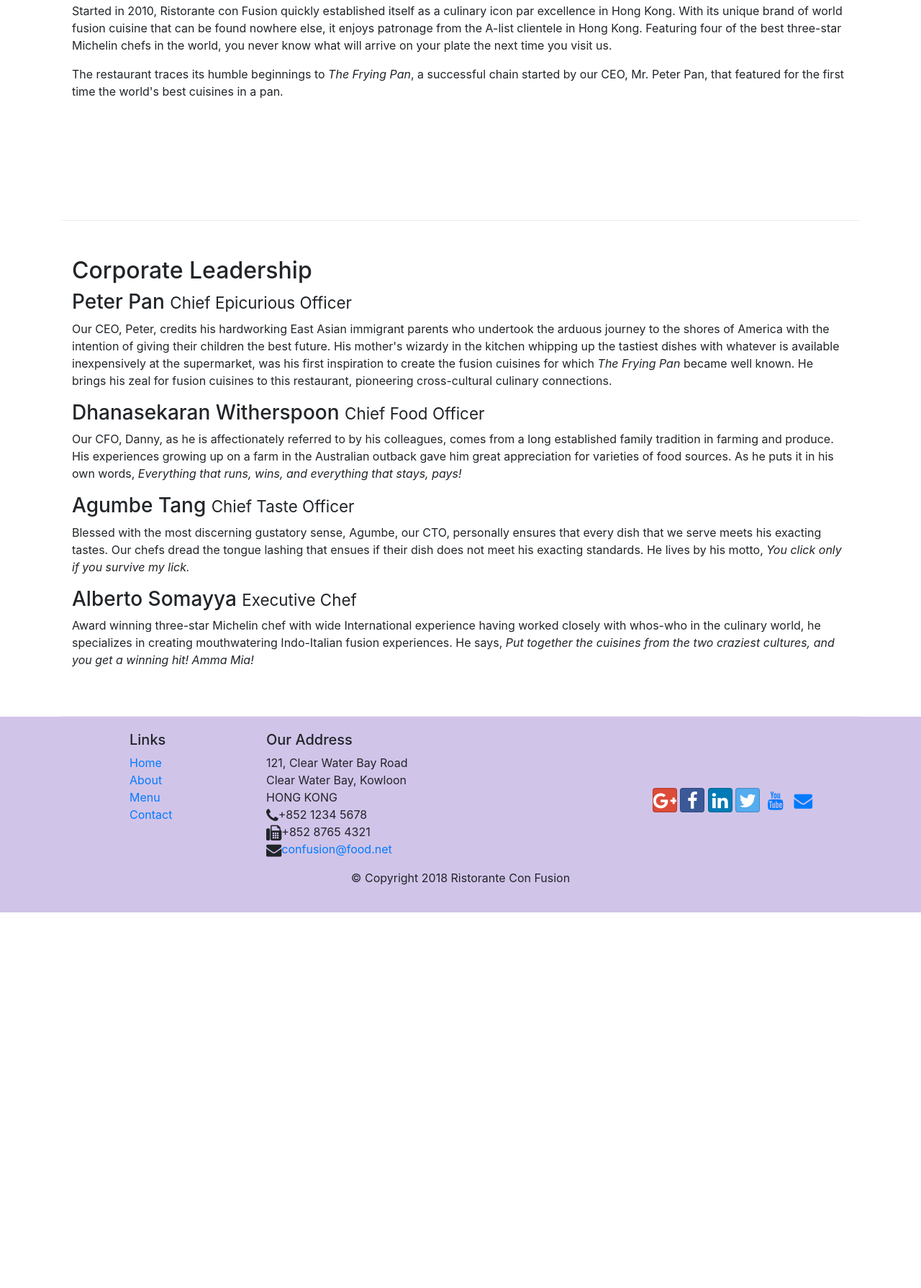
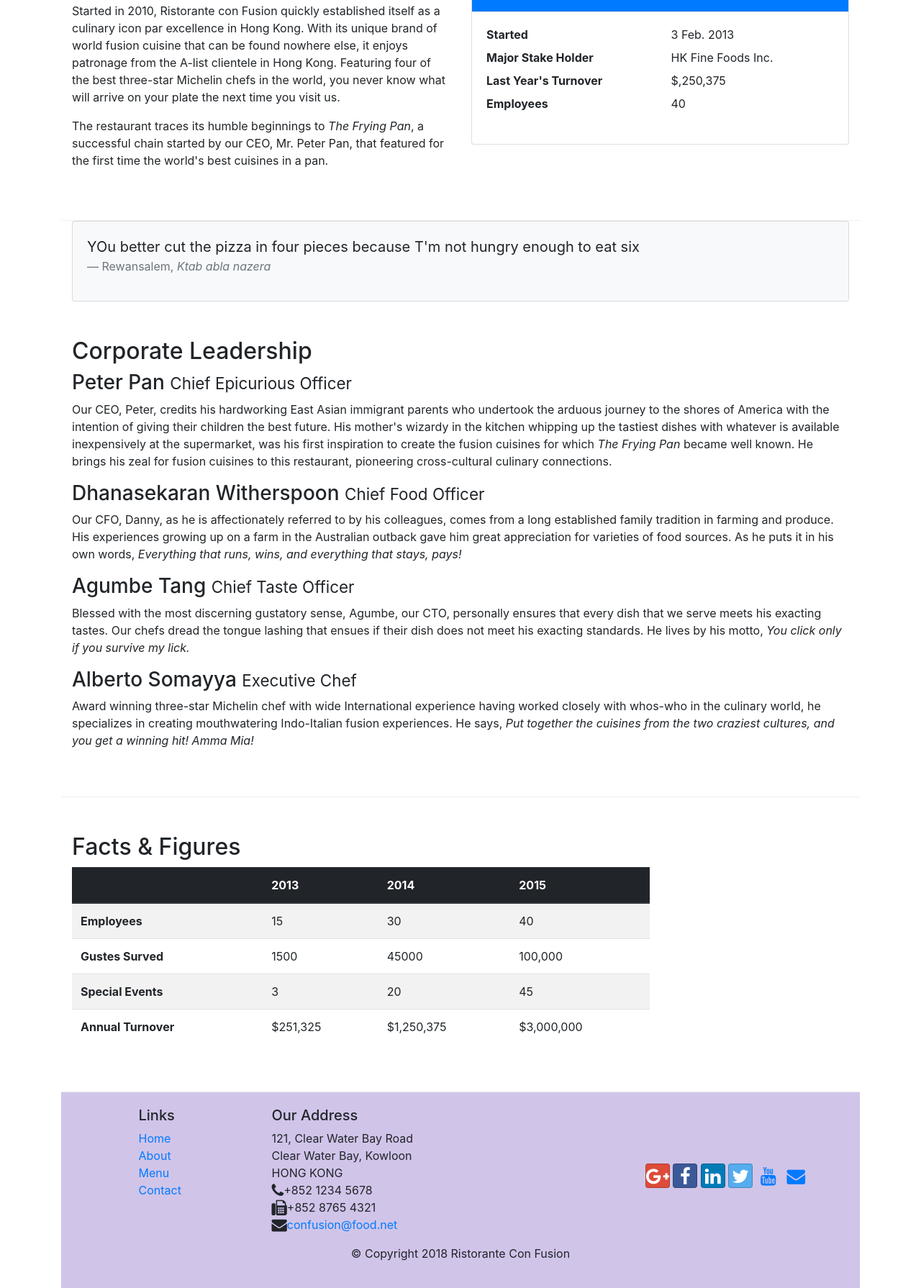
Before and after one commit to ronysalem/Bootstrap4, a website: page aboutus.html in a window 1280 px wide. Shown: the part 582-2372 px from the top of the page at 72% size. Before the commit the page ends 1850 px from the top, so only its background shows below. Drawn offline with nearby package versions, Linux system fonts and the light colour scheme.

Commit message:
bootstrap table and cards

```diff
--- a/aboutus.html
+++ b/aboutus.html
@@ -67,14 +67,47 @@
         </div>
 
         <div class="row row-content">
-            <div class="col-12 col-sm6">
+            <div class="col-12 col-sm-6">
                 <h2>Our History</h2>
                 <p>Started in 2010, Ristorante con Fusion quickly established itself as a culinary icon par excellence in Hong Kong. With its unique brand of world fusion cuisine that can be found nowhere else, it enjoys patronage from the A-list clientele in Hong Kong.  Featuring four of the best three-star Michelin chefs in the world, you never know what will arrive on your plate the next time you visit us.</p>
                 <p>The restaurant traces its humble beginnings to <em>The Frying Pan</em>, a successful chain started by our CEO, Mr. Peter Pan, that featured for the first time the world's best cuisines in a pan.</p>
             </div>
-            <div>
+
+            <!--Bootstrap card-->
+            <div class="col-sm">
+                <div class="card">
+                    <h3 class="card-header bg-primary text-white"> Facts At a Glance</h3>
+                    <div class="card-body">
+                        <dl class="row">
+                        <dt class="col-6">Started</dt>
+                        <dd class="col-6">3 Feb. 2013</dd>
+
+                        <dt class="col-6">Major Stake Holder</dt>
+                        <dd class="col-6">HK Fine Foods Inc.</dd>
+
+                        <dt class="col-6">Last Year's Turnover</dt>
+                        <dd class="col-6">$,250,375</dd>
+
+                        <dt class="col-6">Employees</dt>
+                        <dd class="col-6">40</dd>
+                     </dl>
+                    </div>
+                </div>
             </div>
         </div>
+
+        <!-- Another card-->
+        <div class="col-sm">
+            <div class="card card-body bg-light">
+                <blockquote class="blockquote">
+                    <p class="mb-0">YOu better cut the pizza in four pieces because T'm not hungry enough to eat six</p>
+                    <footer class="blockquote-footer">Rewansalem,
+                        <cite title="source title"> Ktab abla nazera</cite>
+                    </footer>
+                </blockquote>
+            </div>
+        </div>
+
 
 
         <div class="row row-content">
@@ -90,6 +123,55 @@
                 <p class="d-none d-sm-block">Award winning three-star Michelin chef with wide International experience having worked closely with whos-who in the culinary world, he specializes in creating mouthwatering Indo-Italian fusion experiences. He says, <em>Put together the cuisines from the two craziest cultures, and you get a winning hit! Amma Mia!</em></p>
             </div>
        </div>
+
+       <!--Bootstrap Table-->
+        <div class="row row-content">
+            <div class="col-12 col-sm-9">
+                <h2>Facts &amp; Figures</h2>
+                <div class="table-responsive">
+                    <table class="table table-striped">
+                        <thead class="thead-dark">
+                            <tr>
+                                <th>&nbsp;</th>
+                                <th>2013</th>
+                                <th>2014</th>
+                                <th>2015</th>
+                            </tr>
+                        </thead>
+                        <tbody>
+                            <tr>
+                                <th>Employees</th>
+                                <td>15</td>
+                                <td>30</td>
+                                <td>40</td>
+                            </tr>
+
+                             <tr>
+                                <th>Gustes Surved</th>
+                                <td>1500</td>
+                                <td>45000</td>
+                                <td>100,000</td>
+                            </tr>
+
+                             <tr>
+                                <th>Special Events</th>
+                                <td>3</td>
+                                <td>20</td>
+                                <td>45</td>
+                            </tr>
+
+                             <tr>
+                                <th>Annual Turnover</th>
+                                <td>$251,325</td>
+                                <td>$1,250,375</td>
+                                <td>$3,000,000</td>
+                            </tr>
+                        </tbody>
+                    </table>
+                </div>
+            </div>
+
+            <div class="-12 col-sm-3"></div>
 
     </div>
 
```
